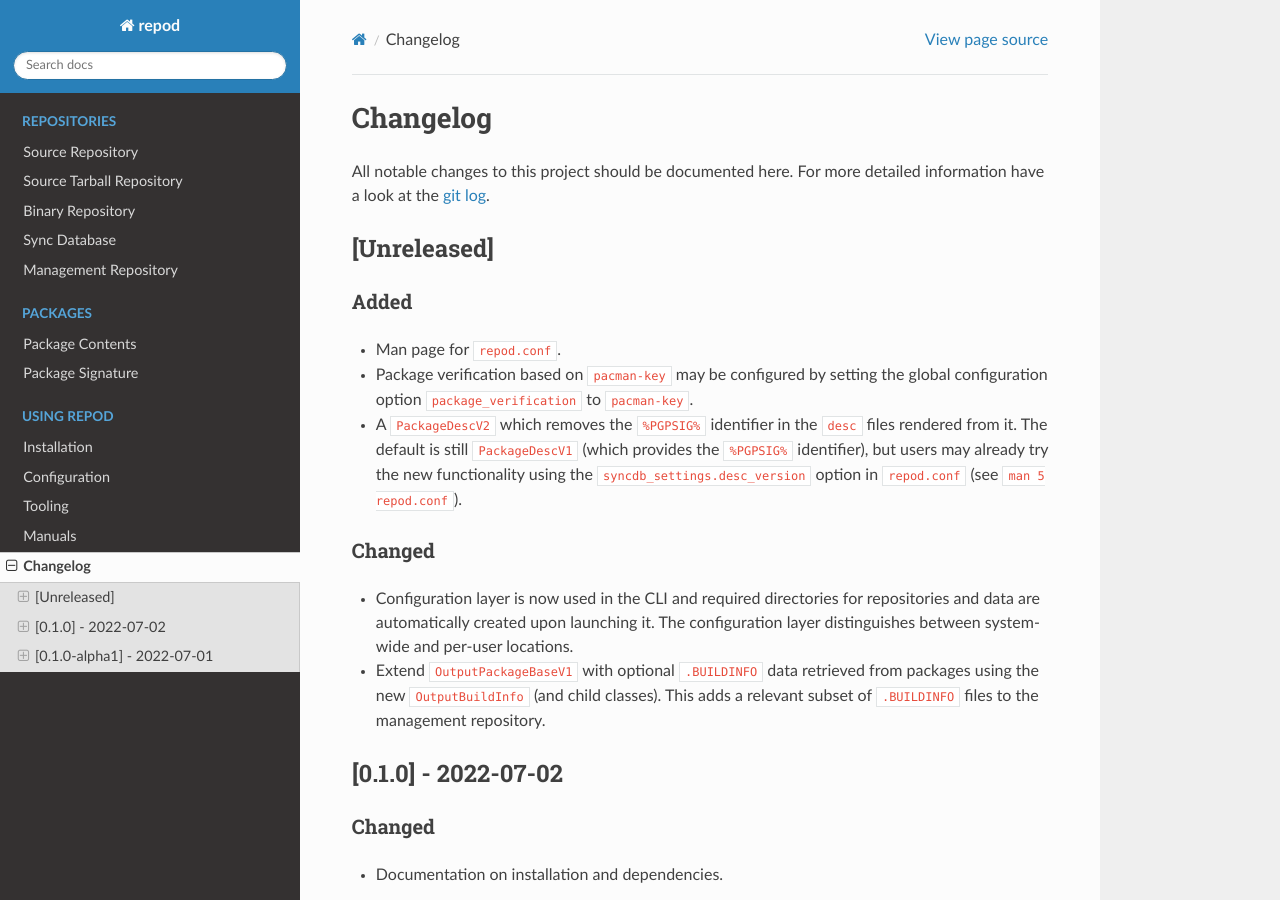
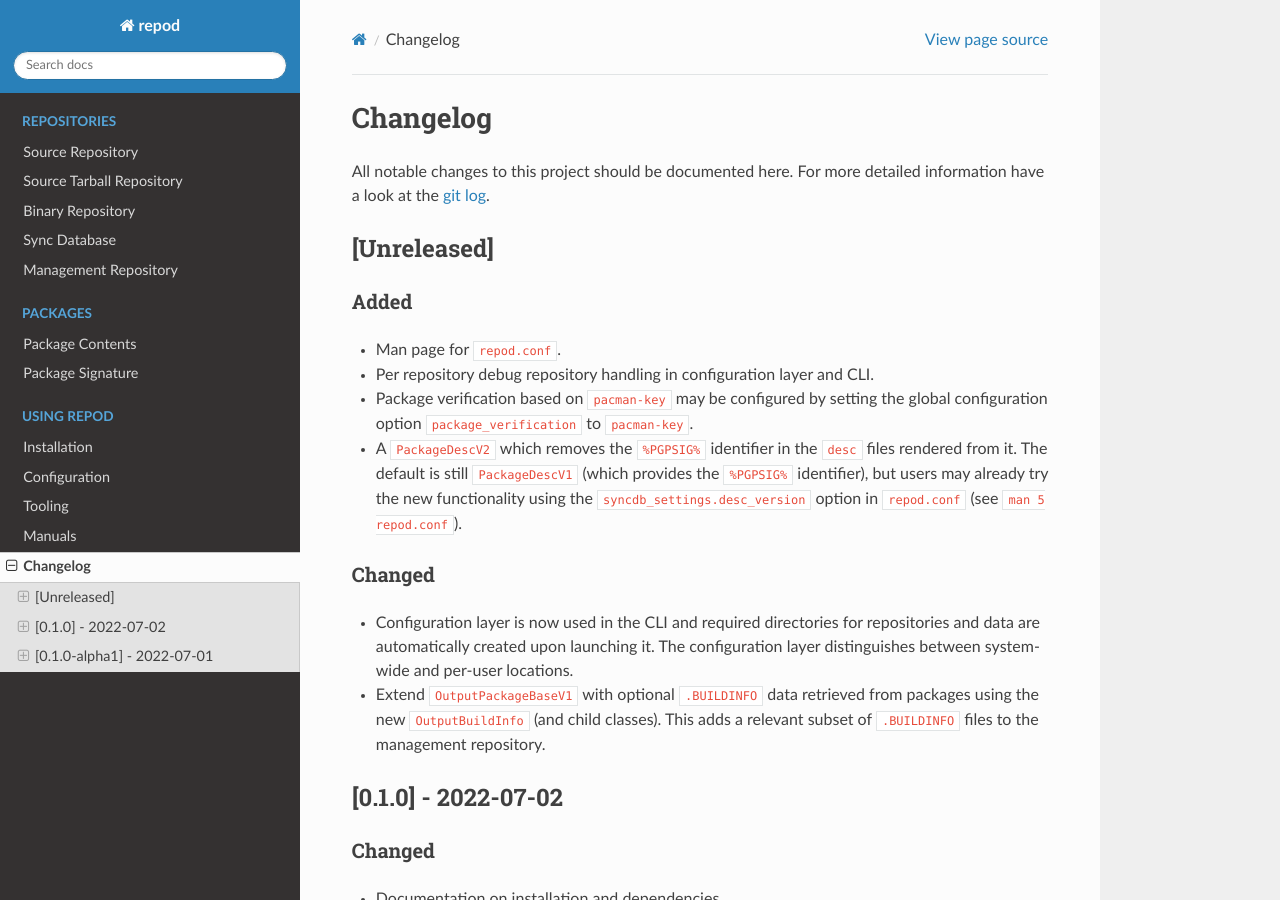
Before and after one commit to archlinux/repod, a Sphinx documentation site: the page built from docs/repod/changelog.rst, in a window 1280 px wide and 900 px high. Built offline with Sphinx 7.4.7 and the Read the Docs theme 2.0.0, drawn with Linux system fonts in a browser that asks for light colours.

Commit message:
Add changelog entry for debug repository handling
docs/repod/changelog.rst:
Add changelog entry for debug repository handling.

```diff
--- a/docs/repod/changelog.rst
+++ b/docs/repod/changelog.rst
@@ -16,6 +16,7 @@ Added
 ^^^^^
 
 * Man page for ``repod.conf``.
+* Per repository debug repository handling in configuration layer and CLI.
 * Package verification based on ``pacman-key`` may be configured by setting the
   global configuration option ``package_verification`` to ``pacman-key``.
 * A ``PackageDescV2`` which removes the ``%PGPSIG%`` identifier in the ``desc``
```
